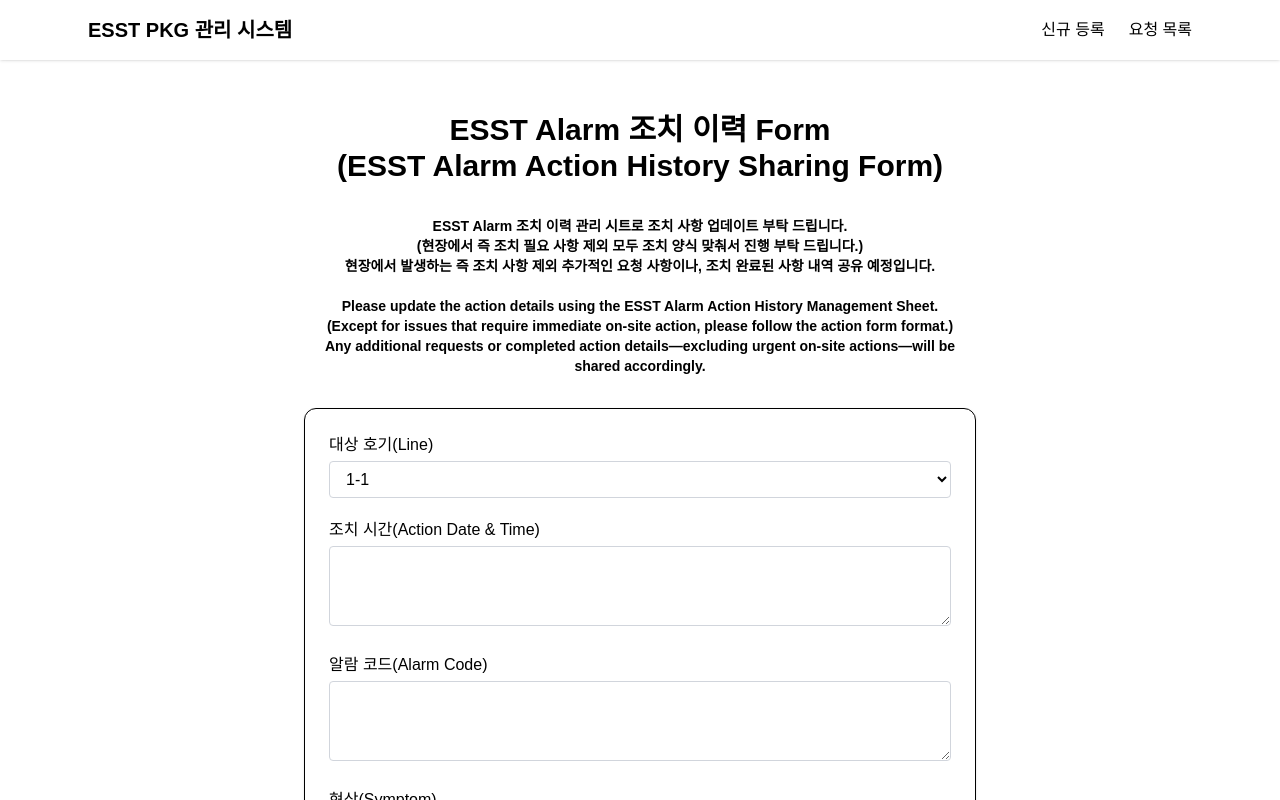
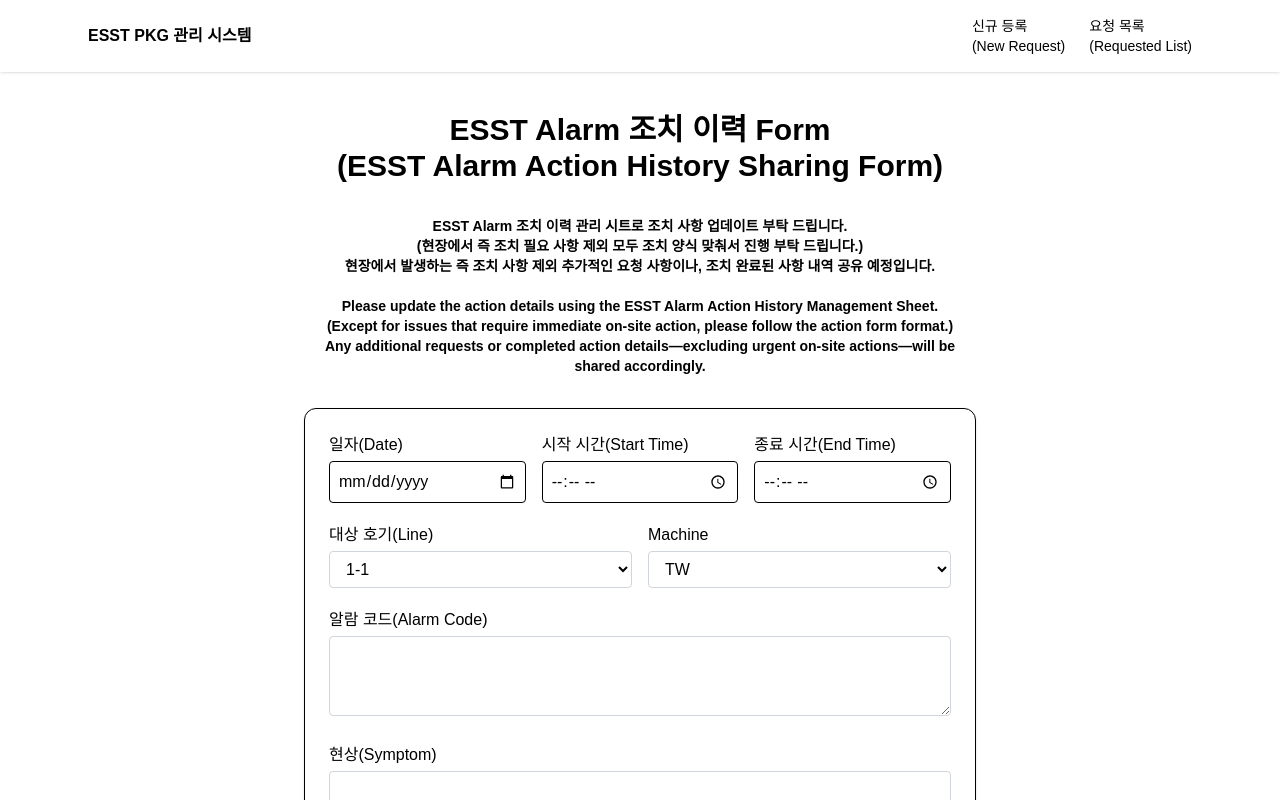
Before and after one commit to sangma0110/pkg_project1, a Next.js app: page /forms/alarm in a window 1280 px wide. Shown: the top 800 px of the page. Built offline with nearby package versions, Linux system fonts and the light colour scheme.

Commit message:
forms updated.

```diff
--- a/app/components/NavBar.tsx
+++ b/app/components/NavBar.tsx
@@ -7,28 +7,30 @@ export default function Navbar() {
   const [openMenu, setOpenMenu] = useState<"new" | "list" | null>(null);
 
   const submenuItems = [
-    { key: "control", label: "제어" },
-    { key: "alarm", label: "알람" },
-    { key: "damaged", label: "파손품" },
-    { key: "parameter", label: "파라미터" },
+    { key: "control", label: "제어(Control)" },
+    { key: "alarm", label: "알람(Alarm)" },
+    { key: "damaged", label: "파손품(Damaged Item)" },
+    { key: "parameter", label: "파라미터(Parameter)" },
   ];
 
   return (
     <nav className="w-full bg-white text-black shadow-sm fixed top-0 left-0 z-50">
       <div className="max-w-6xl mx-auto px-6 py-4 flex justify-between items-center">
-        <Link href="/" className="text-xl font-bold">
+        <Link href="/" className="text-l font-bold">
           ESST PKG 관리 시스템
         </Link>
 
-        <div className="flex gap-6 text-base font-medium relative select-none">
+        <div className="flex gap-6 text-sm font-medium relative select-none">
           {/* 신규 등록 */}
           <div
             className="relative cursor-pointer"
             onClick={() => setOpenMenu(openMenu === "new" ? null : "new")}
           >
             신규 등록
+            <br />
+            (New Request)
             {openMenu === "new" && (
-              <div className="absolute left-0 mt-2 w-40 bg-white border shadow-lg rounded-lg p-2">
+              <div className="absolute left-0 mt-2 w-40 bg-white text-xs border shadow-lg rounded-lg p-2">
                 {submenuItems.map((item) => (
                   <Link
                     key={item.key}
@@ -49,8 +51,10 @@ export default function Navbar() {
             onClick={() => setOpenMenu(openMenu === "list" ? null : "list")}
           >
             요청 목록
+            <br />
+            (Requested List)
             {openMenu === "list" && (
-              <div className="absolute right-0 mt-2 w-40 bg-white border shadow-lg rounded-lg p-2">
+              <div className="absolute right-0 mt-2 w-40 bg-white text-xs border shadow-lg rounded-lg p-2">
                 {submenuItems.map((item) => (
                   <Link
                     key={item.key}
--- a/app/forms/alarm/page.tsx
+++ b/app/forms/alarm/page.tsx
@@ -5,27 +5,35 @@ import { useState, FormEvent, ChangeEvent } from "react";
 type Status = null | "loading" | "success" | "error";
 
 type FormPayload = {
-  targetLine: string; // 대상 호기 (C열)
-  actionTime: string; // 일시 (D열)
-  alarmCode: string; // 알람 코드 (E열)
-  symptom: string; // 현상 (F열)
-  reason: string; // 원인 (G열)
-  actionDetail: string; // 조치 내용 (H열)
-  actioner: string; // 조치 인원 (I열)
+  actionDate: string; // 일자 (C열)
+  startTime: string; // 시작시간 (D열)
+  endTime: string; // 종료시간 (E열)
+  targetLine: string; // 대상 호기 (F열)
+  machine: string; // Machine (G열)
+  alarmCode: string; // 알람 코드 (H열)
+  symptom: string; // 현상 (I열)
+  reason: string; // 원인 (J열)
+  actionDetail: string; // 조치 내용 (K열)
+  actioner: string; // 조치 인원 (L열)
+  status: string; // 완료 여부 (M열)
 };
 
 const SHEET_URL =
-  "https://docs.google.com/spreadsheets/d/1KwU6JWp-DG_Kr7Ng4Z5zLB_xpxH6o5SZutwXPB5VLM8/edit?gid=991199097#gid=991199097";
+  "https://docs.google.com/spreadsheets/d/1BC8Znp2zTWjSXsWRfR7kuHAwRVVOMXkje5mxWa7Uce8/edit?usp=sharing";
 
 export default function NewFormPage() {
   const [form, setForm] = useState<FormPayload>({
-    targetLine: "2-1",
-    actionTime: "",
+    actionDate: "",
+    startTime: "",
+    endTime: "",
+    targetLine: "1-1호기",
+    machine: "TW",
     alarmCode: "",
     symptom: "",
     reason: "",
     actionDetail: "",
     actioner: "",
+    status: "",
   });
 
   const [status, setStatus] = useState<Status>(null);
@@ -33,12 +41,22 @@ export default function NewFormPage() {
   const [showPreview, setShowPreview] = useState(false);
   const [successMessage, setSuccessMessage] = useState<string | null>(null);
 
+  const formatDateMMDD = (dateString: string) => {
+    if (!dateString) return "";
+    const [year, month, day] = dateString.split("-");
+    return `${month}/${day}`;
+  };
+
   // --- 공통 유효성 검사 ---
   const validateForm = (f: FormPayload): string | null => {
+    if (!f.actionDate) return "일자를 선택해주세요. (Please select the date)";
+    if (!f.startTime)
+      return "시작 시간을 선택해주세요. (Please select the start time)";
+    if (!f.endTime)
+      return "종료 시간을 선택해주세요. (Please select the end time)";
     if (!f.targetLine)
       return "대상 호기를 선택해주세요. (Please select the line.)";
-    if (!f.actionTime)
-      return "조치 날짜 & 시간을 입력해주세요. (Please enter the action date & time.)";
+    if (!f.machine) return "Machine 을 선택해주세요. (Please select the line.)";
     if (!f.alarmCode.trim())
       return "알람 코드를 입력해주세요. (Please enter the alarm code.)";
     if (!f.symptom.trim())
@@ -48,7 +66,7 @@ export default function NewFormPage() {
     if (!f.actionDetail.trim())
       return "조치 사항을 입력해주세요. (Please enter the action details.)";
     if (!f.actioner.trim())
-      return "조치 인원을 선택해주세요. (Please select the person in charge.)";
+      return "조치 인원을 입력해주세요. (Please select the person in charge.)";
     return null;
   };
 
@@ -106,13 +124,17 @@ export default function NewFormPage() {
       setStatus("success");
       setShowPreview(false);
       setForm({
-        targetLine: "2-1",
-        actionTime: "",
+        actionDate: "",
+        startTime: "",
+        endTime: "",
+        targetLine: "1-1호기",
+        machine: "TW",
         alarmCode: "",
         symptom: "",
         reason: "",
         actionDetail: "",
         actioner: "",
+        status: "",
       });
     } catch (err: any) {
       setStatus("error");
@@ -130,14 +152,13 @@ export default function NewFormPage() {
 
   const F = (v?: string) => (v && v.trim() ? v.trim() : "-");
 
-  const previewText = `[Alarm 조치 이력 공유] [Alarm Action History Sharing]
-  1. 시간(Time) : ${formattedNow}
-  2. 대상 호기(Line) : ${F(form.targetLine)}
-  3. 조치 날짜 & 시간(Action Date & Time) : ${F(form.actionTime)}
-  4. 현상(Symptom) : ${F(form.symptom)}
-  5. 원인(Cause) : ${F(form.reason)}
-  6. 조치 사항(Action Detail) : ${F(form.actionDetail)}
-  7. 조치 인원(Person In Charge) : ${F(form.actioner)}`;
+  const previewText = `
+  ■호기: ${F(form.targetLine)}
+  ■일시: ${formatDateMMDD(form.actionDate)}(${form.startTime}~${form.endTime})
+  ■현상: ${F(form.alarmCode) + F(form.symptom)}
+  ■원인: ${F(form.reason)}
+  ■조치사항: ${F(form.actionDetail)}
+  ■조치인원: ${F(form.actioner)}`;
 
   return (
     <div className="min-h-screen bg-white text-black flex items-start justify-center pt-16 px-4">
@@ -173,6 +194,51 @@ export default function NewFormPage() {
           onSubmit={handleSubmit}
           className="w-full flex flex-col gap-5 bg-white p-6 border rounded-xl shadow-sm"
         >
+          <div className="flex gap-4">
+            {/* 일자 */}
+            <div className="flex-1">
+              <label className="block font-medium mb-1">일자(Date)</label>
+              <input
+                type="date"
+                name="actionDate"
+                value={form.actionDate}
+                onChange={handleChange}
+                className="border rounded p-2 w-full"
+                required
+              />
+            </div>
+
+            {/* 시작 시간 */}
+            <div className="flex-1">
+              <label className="block font-medium mb-1">
+                시작 시간(Start Time)
+              </label>
+              <input
+                type="time"
+                name="startTime"
+                value={form.startTime}
+                onChange={handleChange}
+                className="border rounded p-2 w-full"
+                required
+              />
+            </div>
+
+            {/* 종료 시간 */}
+            <div className="flex-1">
+              <label className="block font-medium mb-1">
+                종료 시간(End Time)
+              </label>
+              <input
+                type="time"
+                name="endTime"
+                value={form.endTime}
+                onChange={handleChange}
+                className="border rounded p-2 w-full"
+                required
+              />
+            </div>
+          </div>
+
           {/* 대상 호기 + Machine */}
           <div className="flex gap-4">
             <div className="flex-1">
@@ -191,19 +257,19 @@ export default function NewFormPage() {
                 <option value="3-2호기">3-2</option>
               </select>
             </div>
-          </div>
-
-          {/* 조치 시간 */}
-          <div>
-            <label className="block mb-1 font-medium">
-              조치 시간(Action Date & Time)
-            </label>
-            <textarea
-              name="actionTime"
-              value={form.actionTime}
-              onChange={handleChange}
-              className="w-full border border-gray-300 rounded px-3 py-2 bg-white min-h-[80px]"
-            />
+            <div className="flex-1">
+              <label className="block mb-1 font-medium">Machine</label>
+              <select
+                name="machine"
+                value={form.machine}
+                onChange={handleChange}
+                className="w-full border border-gray-300 rounded px-3 py-2 bg-white"
+              >
+                <option value="TW">TW</option>
+                <option value="CA">CA</option>
+                <option value="EL">EL</option>
+              </select>
+            </div>
           </div>
 
           {/* 알람 코드 */}
--- a/app/forms/control/page.tsx
+++ b/app/forms/control/page.tsx
@@ -45,8 +45,6 @@ export default function NewFormPage() {
       return "요청자를 입력해주세요. (Please enter the requester.)";
     if (!f.requestDetail.trim())
       return "요청 내용을 입력해주세요. (Please enter the request details.)";
-    if (!f.actionDetail.trim())
-      return "조치 내용을 입력해주세요. (Please enter the action details.)";
     return null;
   };
 
--- a/app/forms/damaged/page.tsx
+++ b/app/forms/damaged/page.tsx
@@ -7,9 +7,11 @@ type Status = null | "loading" | "success" | "error";
 type FormPayload = {
   damagedLine: string; // 파손 호기 (C열)
   item: string; // 품목 (D열)
-  modelNumber: string; // 형변 (E열)
-  quantity: string; // 수량 (F열)
-  supplyMethod: string; // 수급 방법 (G열)
+  modelNumber: string; // 형번 (E열)
+  reason: string; // 파손 원인 (F열)
+  quantity: string; // 수량 (G열)
+  supplyMethod: string; // 수급 방법 (H열)
+  spare: string; // Spare 대체 현황 (I열)
 };
 
 const SHEET_URL =
@@ -17,11 +19,13 @@ const SHEET_URL =
 
 export default function NewFormPage() {
   const [form, setForm] = useState<FormPayload>({
-    damagedLine: "2-1",
+    damagedLine: "1-1호기",
     item: "",
     modelNumber: "",
+    reason: "",
     quantity: "",
     supplyMethod: "",
+    spare: "",
   });
 
   const [status, setStatus] = useState<Status>(null);
@@ -36,6 +40,8 @@ export default function NewFormPage() {
     if (!f.item) return "품목을 입력해주세요. (Please enter the item.)";
     if (!f.modelNumber.trim())
       return "형번을 입력해주세요. (Please enter the model number.)";
+    if (!f.reason.trim())
+      return "파손 원인을 입력해주세요. (Please enter the cause of the damage.)";
     if (!f.quantity.trim())
       return "수량을 입력해주세요. (Please enter the quantity.)";
     if (!f.supplyMethod.trim())
@@ -99,11 +105,13 @@ export default function NewFormPage() {
       );
       setShowPreview(false);
       setForm({
-        damagedLine: "2-1",
+        damagedLine: "1-1호기",
         item: "",
         modelNumber: "",
+        reason: "",
         quantity: "",
         supplyMethod: "",
+        spare: "",
       });
     } catch (err: any) {
       setStatus("error");
@@ -122,12 +130,13 @@ export default function NewFormPage() {
   const F = (v?: string) => (v && v.trim() ? v.trim() : "-");
 
   const previewText = `[파손품 조치 이력 공유] [Damaged Item Action History Sharing]
-  1. 시간(Time) : ${formattedNow}
-  2. 파손 호기(Damaged Line) : ${F(form.damagedLine)}
-  3. 품목(Item) : ${F(form.item)}
-  4. 형번(Model Number) : ${F(form.modelNumber)}
-  5. 수량(Quantity) : ${F(form.quantity)}
-  6. 수급 방법(Supply Method) : ${F(form.supplyMethod)} `;
+  ■시간(Time) : ${formattedNow}
+  ■파손 호기(Damaged Line) : ${F(form.damagedLine)}
+  ■품목(Item) : ${F(form.item)}
+  ■형번(Model Number) : ${F(form.modelNumber)}
+  ■파손 원인(Reason) : ${F(form.reason)}
+  ■수량(Quantity) : ${F(form.quantity)}
+  ■수급 방법(Supply Method) : ${F(form.supplyMethod)} `;
 
   return (
     <div className="min-h-screen bg-white text-black flex items-start justify-center pt-16 px-4">
@@ -198,6 +207,19 @@ export default function NewFormPage() {
           {/* 형번 */}
           <div>
             <label className="block mb-1 font-medium">형번(Model Number)</label>
+            <textarea
+              name="modelNumber"
+              value={form.modelNumber}
+              onChange={handleChange}
+              className="w-full border border-gray-300 rounded px-3 py-2 bg-white min-h-[80px]"
+            />
+          </div>
+
+          {/* 파손 원인 */}
+          <div>
+            <label className="block mb-1 font-medium">
+              파손 원인(Cause of the Damage)
+            </label>
             <textarea
               name="modelNumber"
               value={form.modelNumber}
--- a/app/forms/parameter/page.tsx
+++ b/app/forms/parameter/page.tsx
@@ -8,17 +8,19 @@ type FormPayload = {
   targetLine: string; // 대상 호기 (C열)
   machine: string; // Machine (D열)
   unit: string; // 유닛 (E열)
-  assy: string; // ass'y (F열)
-  actionTime: string; // 변경 시간 (G열)
-  actioner: string; // 변경자 (H열)
-  parameterName: string; // 파라미터 이름 (I열)
-  before: string; // 이전 값 (J열)
-  after: string; // 변경 값 (K열)
-  reason: string; // 변경 사유 (L열)
+  category: string; // 변경 유형 (F열)
+  assy: string; // ass'y (G열)
+  actionTime: string; // 변경 시간 (H열)
+  requester: string; // 요청자 (I)
+  actioner: string; // 변경자 (J열)
+  parameterName: string; // 파라미터 이름 (K열)
+  before: string; // 이전 값 (L열)
+  after: string; // 변경 값 (M열)
+  reason: string; // 변경 사유 (N열)
 };
 
 const SHEET_URL =
-  "https://docs.google.com/spreadsheets/d/1KwU6JWp-DG_Kr7Ng4Z5zLB_xpxH6o5SZutwXPB5VLM8/edit?gid=991199097#gid=991199097";
+  "https://docs.google.com/spreadsheets/d/1WLlj8Grf74Rdxj5ugFCXj55EFojIc_ZEXTJmO0BWJOo/edit?usp=sharing";
 
 // 🔹 Machine → Unit 목록
 const UNIT_OPTIONS: Record<string, string[]> = {
@@ -34,11 +36,13 @@ export default function NewFormPage() {
   const initialAssy = "";
 
   const [form, setForm] = useState<FormPayload>({
-    targetLine: "2-1",
+    targetLine: "1-1호기",
     machine: initialMachine,
     unit: initialUnit,
+    category: "티칭값 변경",
     assy: initialAssy,
     actionTime: "",
+    requester: "",
     actioner: "",
     parameterName: "",
     before: "",
@@ -58,12 +62,15 @@ export default function NewFormPage() {
     if (!f.machine)
       return "Machine을 선택해주세요. (Please select the machine.)";
     if (!f.unit.trim()) return "Unit을 선택해주세요. (Please select the unit.)";
+    if (!f.category) return "유형을 선택해주세요. (Please enter the category.)";
     if (!f.assy.trim())
       return "Ass'y를 입력해주세요. (Please enter the assembly.)";
     if (!f.actionTime.trim())
       return "변경 시간을 입력해주세요. (Please enter the change time.)";
+    if (!f.requester.trim())
+      return "요청자를 입력해주세요. (Please enter the name of requester.')";
     if (!f.actioner.trim())
-      return "변경자를 입력해주세요. (Please enter the person who made the change.)";
+      return "변경자를 입력해주세요. (Please enter the name of the person who made the change.)";
     if (!f.parameterName.trim())
       return "변경한 Parameter를 입력해주세요. (Please enter the parameter changed.)";
     if (!f.before.trim())
@@ -133,17 +140,19 @@ export default function NewFormPage() {
   const F = (v?: string) => (v && v.trim() ? v.trim() : "-");
 
   const previewText = `[파라미터 수정사항 공유] [Parameter Change Update]
-  1. 시간(Time) : ${formattedNow}
-  2. 대상 호기(Line) : ${F(form.targetLine)}
-  3. Machine : ${F(form.machine)}
-  4. Unit : ${F(form.unit)}
-  5. Ass'y : ${F(form.assy)}
-  6. 변경 시간(Changed Time) : ${F(form.actionTime)}
-  7. 변경자(Person In Charge) : ${F(form.actioner)}
-  8. 변경 Parameter(Changed Parameter) : ${F(form.parameterName)}
-  9. 이전 값(Previous Value) : ${F(form.before)}
-  10. 변경 값(Changed Value) : ${F(form.after)}
-  11. 변경 사유(Reason For The Change) : ${F(form.reason)}
+  ■시간(Time) : ${formattedNow}
+  ■대상 호기(Line) : ${F(form.targetLine)}
+  ■Machine : ${F(form.machine)}
+  ■Category : ${F(form.category)}
+  ■Unit : ${F(form.unit)}
+  ■Ass'y : ${F(form.assy)}
+  ■변경 시간(Changed Time) : ${F(form.actionTime)}
+  ■요청자(Requester) : ${F(form.requester)}
+  ■변경자(Person In Charge) : ${F(form.actioner)}
+  ■변경 Parameter(Changed Parameter) : ${F(form.parameterName)}
+  ■이전 값(Previous Value) : ${F(form.before)}
+  ■변경 값(Changed Value) : ${F(form.after)}
+  ■변경 사유(Reason For The Change) : ${F(form.reason)}
   `;
 
   // 2단계: 실제 업로드 (녹색 버튼)
@@ -183,8 +192,10 @@ export default function NewFormPage() {
         targetLine: "2-1호기",
         machine: initialMachine,
         unit: initialUnit,
+        category: "티칭값 변경",
         assy: initialAssy,
         actionTime: "",
+        requester: "",
         actioner: "",
         parameterName: "",
         before: "",
@@ -281,6 +292,29 @@ export default function NewFormPage() {
             </div>
           </div>
 
+          {/* Category */}
+          <div>
+            <label className="block mb-1 font-medium">
+              변경 유형(Category)
+            </label>
+            <select
+              name="category"
+              value={form.category}
+              onChange={handleChange}
+              className="w-full border border-gray-300 rounded px-3 py-2 bg-white"
+            >
+              <option value="티칭값 변경">
+                티칭값 변경 (Teaching Value Change)
+              </option>
+              <option value="기구물 조정">
+                기구물 조정 (Mechanical Adjustment)
+              </option>
+              <option value="세팅값 조정">
+                세팅값 조정 (Setting Value Adjustment)
+              </option>
+            </select>
+          </div>
+
           {/* Ass'y */}
           <div>
             <label className="block mb-1 font-medium">Ass' y</label>
@@ -304,9 +338,22 @@ export default function NewFormPage() {
               className="w-full border border-gray-300 rounded px-3 py-2 bg-white min-h-[80px]"
             />
           </div>
+          <div className="flex gap-4">
+            {/* 요청자 */}
+            <div className="flex-1">
+              <label className="block mb-1 font-medium">
+                요청자(Requester)
+              </label>
+              <input
+                name="requester"
+                value={form.requester}
+                onChange={handleChange}
+                className="w-full border border-gray-300 rounded px-3 py-2 bg-white"
+              />
+            </div>
 
             {/* 변경자 */}
-          <div>
+            <div className="flex-1">
               <label className="block mb-1 font-medium">
                 변경자(Person In Charge)
               </label>
@@ -316,6 +363,7 @@ export default function NewFormPage() {
                 onChange={handleChange}
                 className="w-full border border-gray-300 rounded px-3 py-2 bg-white"
               />
+            </div>
           </div>
 
           {/* 변경 Parameter */}
```
Also changed, not shown: app/page.tsx (+42 -18 lines). Lines whose indentation alone changed are shown as unchanged.
